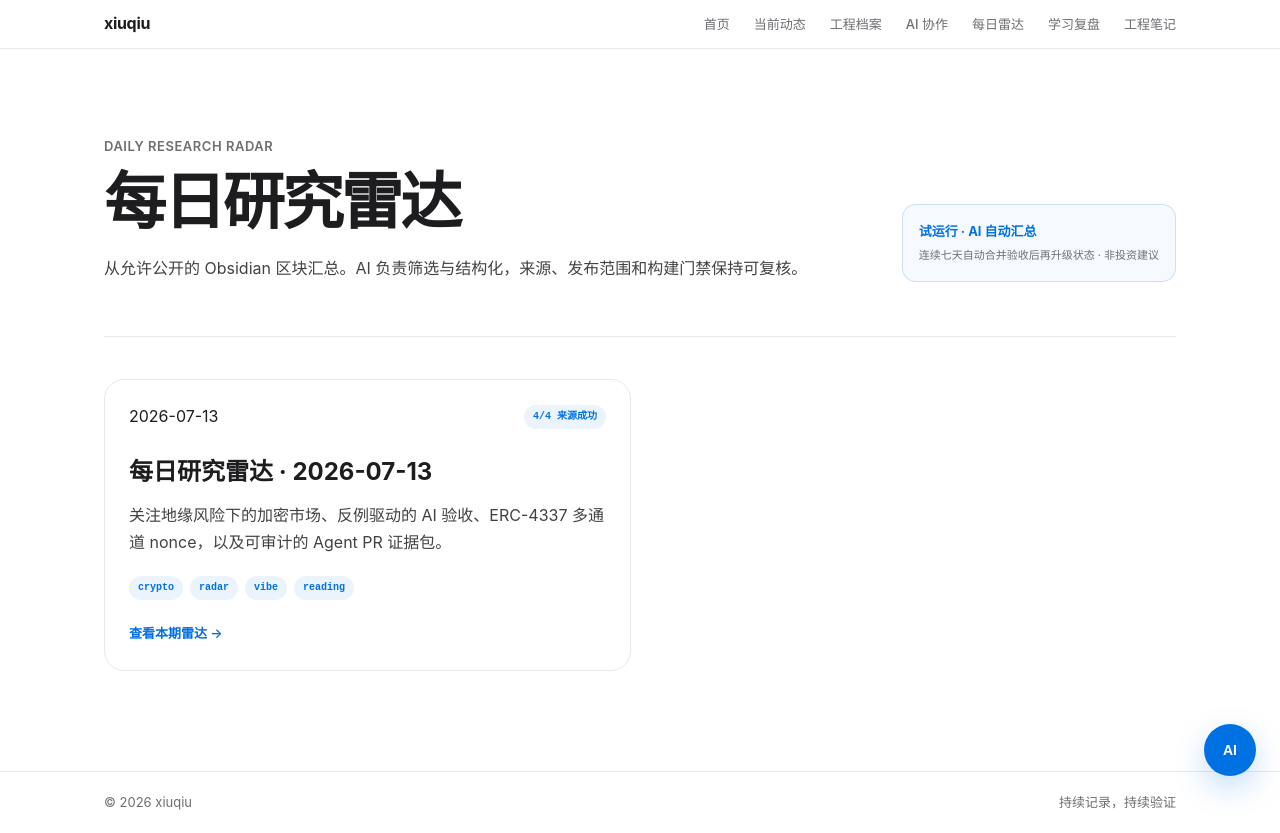
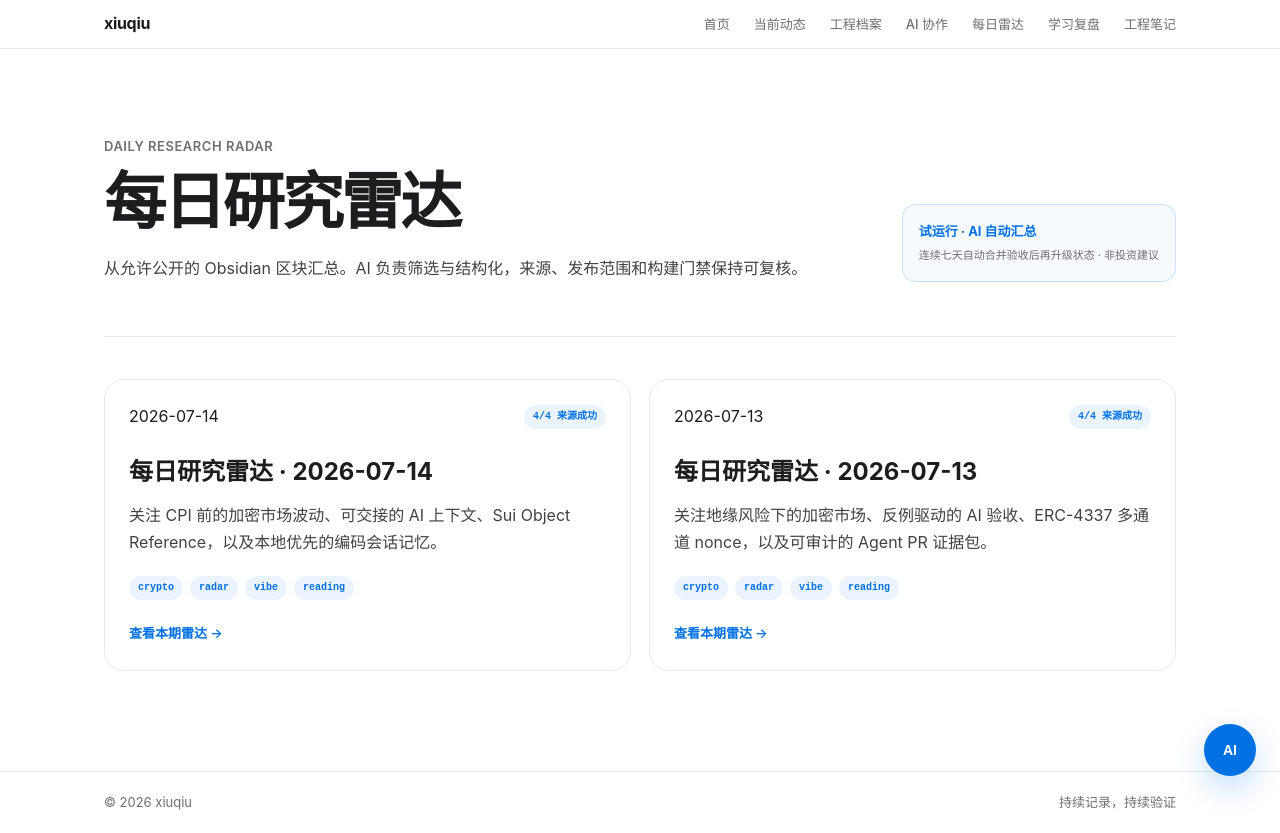
Before and after one commit to qianqiu0404/xiuqiu-site, a Vue app: page /radar in a window 1280 px wide. Built offline with nearby package versions, Linux system fonts and the light colour scheme; the HTML template or start-up script is replaced by a standard one.

Commit message:
publish daily radar for 2026-07-14 (#6)

```diff
--- a/src/data/generatedRadars.ts
+++ b/src/data/generatedRadars.ts
@@ -5,6 +5,70 @@ export interface RadarItem { title: string; summary: string; sourceUrl?: string
 export interface DailyRadar { date: string; slug: string; title: string; summary: string; reviewStatus: 'automated'; generatedAt: string; sourceSections: string[]; missingSections: string[]; marketSignals: RadarItem[]; aiTip?: RadarItem; web3Design?: RadarItem; vibeProject?: RadarItem; readingPick?: RadarItem; sourceUrls: string[]; relatedProjectSlugs: string[]; followUp: string }
 
 export const dailyRadars: DailyRadar[] = [
+  {
+    "date": "2026-07-14",
+    "slug": "2026-07-14",
+    "title": "每日研究雷达 · 2026-07-14",
+    "summary": "关注 CPI 前的加密市场波动、可交接的 AI 上下文、Sui Object Reference，以及本地优先的编码会话记忆。",
+    "reviewStatus": "automated",
+    "generatedAt": "2026-07-14T09:07:11+08:00",
+    "sourceSections": [
+      "crypto",
+      "radar",
+      "vibe",
+      "reading"
+    ],
+    "missingSections": [],
+    "marketSignals": [
+      {
+        "title": "BTC 与 ETH 在 CPI 发布前整体偏弱",
+        "summary": "截至北京时间约 05:00，BTC 报 62,143 美元、较前收跌 3.14%，ETH 报 1,624.95 美元；当前证据只支持市场偏弱，不支持某一山寨板块独立走强。",
+        "sourceUrl": "https://www.google.com/finance/quote/BTC-USD"
+      },
+      {
+        "title": "CPI 是确定的波动事件，不是方向信号",
+        "summary": "美国劳工统计局计划在北京时间 20:30 发布 6 月 CPI；日历事件提高波动先验，但方向仍需等待实际值与成交、资金费率等后续证据确认。",
+        "sourceUrl": "https://www.bls.gov/schedule/news_release/cpi.htm"
+      },
+      {
+        "title": "薄流动性背景下不宜从单次回撤推导趋势",
+        "summary": "7 月初反弹曾被研究机构描述为低夏季流动性下的修复；今天的回撤需要结合数据发布后的跨资产价格发现继续判断。",
+        "sourceUrl": "https://www.theblock.co/post/407414/bitcoins-early-july-bounce-rides-thin-summer-liquidity-as-half-of-supply-still-sits-underwater-analysts"
+      }
+    ],
+    "aiTip": {
+      "title": "Context Handoff 上下文交接包",
+      "summary": "长任务切换前只保留目标、已确认事实、当前状态、未决问题、下一步和证据位置；链上资源还要标注获取时间与是否可能过期，避免新会话把旧快照当成当前事实。"
+    },
+    "web3Design": {
+      "title": "Sui Object Reference 把可花费状态变成认证引用",
+      "summary": "objectId、version 与 digest 共同描述被签名交易使用的对象版本；旧引用在对象被消费后明确失效，使钱包可以围绕资源预留、冲突、重建和 canonical effects 组织恢复状态。",
+      "sourceUrl": "https://docs.sui.io/doc/sui.pdf"
+    },
+    "vibeProject": {
+      "title": "Recall · 本地优先的编码会话交接记忆",
+      "summary": "Recall 将编码会话整理为可审计的本地活动日志和交接摘要，重点不是重放完整聊天，而是保留目标、变更、验证与未决事项，同时控制脱敏和加载边界。",
+      "sourceUrl": "https://github.com/raiyanyahya/recall"
+    },
+    "readingPick": {
+      "title": "Finally, finance's digital transformation",
+      "summary": "文章把区块链理解为多方缺乏共同信任时的中立协调层；评估钱包或链上产品时，应先识别谁在对账、谁能改单、谁承担交易对手风险，再判断链上共享状态是否真的必要。",
+      "sourceUrl": "https://a16zcrypto.com/posts/article/finance-digital-transformation-finally/"
+    },
+    "sourceUrls": [
+      "https://www.google.com/finance/quote/BTC-USD",
+      "https://www.bls.gov/schedule/news_release/cpi.htm",
+      "https://www.theblock.co/post/407414/bitcoins-early-july-bounce-rides-thin-summer-liquidity-as-half-of-supply-still-sits-underwater-analysts",
+      "https://docs.sui.io/doc/sui.pdf",
+      "https://github.com/raiyanyahya/recall",
+      "https://a16zcrypto.com/posts/article/finance-digital-transformation-finally/"
+    ],
+    "relatedProjectSlugs": [
+      "wallet-core",
+      "exchange-wallet-system"
+    ],
+    "followUp": "在 wallet-core 的 Sui 示例中补一组 stale object reference 负向用例，并记录 wallet-service 如何在不重复付款的前提下释放旧预留、刷新对象并重新签名。"
+  },
   {
     "date": "2026-07-13",
     "slug": "2026-07-13",
```
Also changed, not shown: content/radar/2026-07-14.md (added, +47 -0 lines), 1 other file (tests, documents, lock files or other folders).
